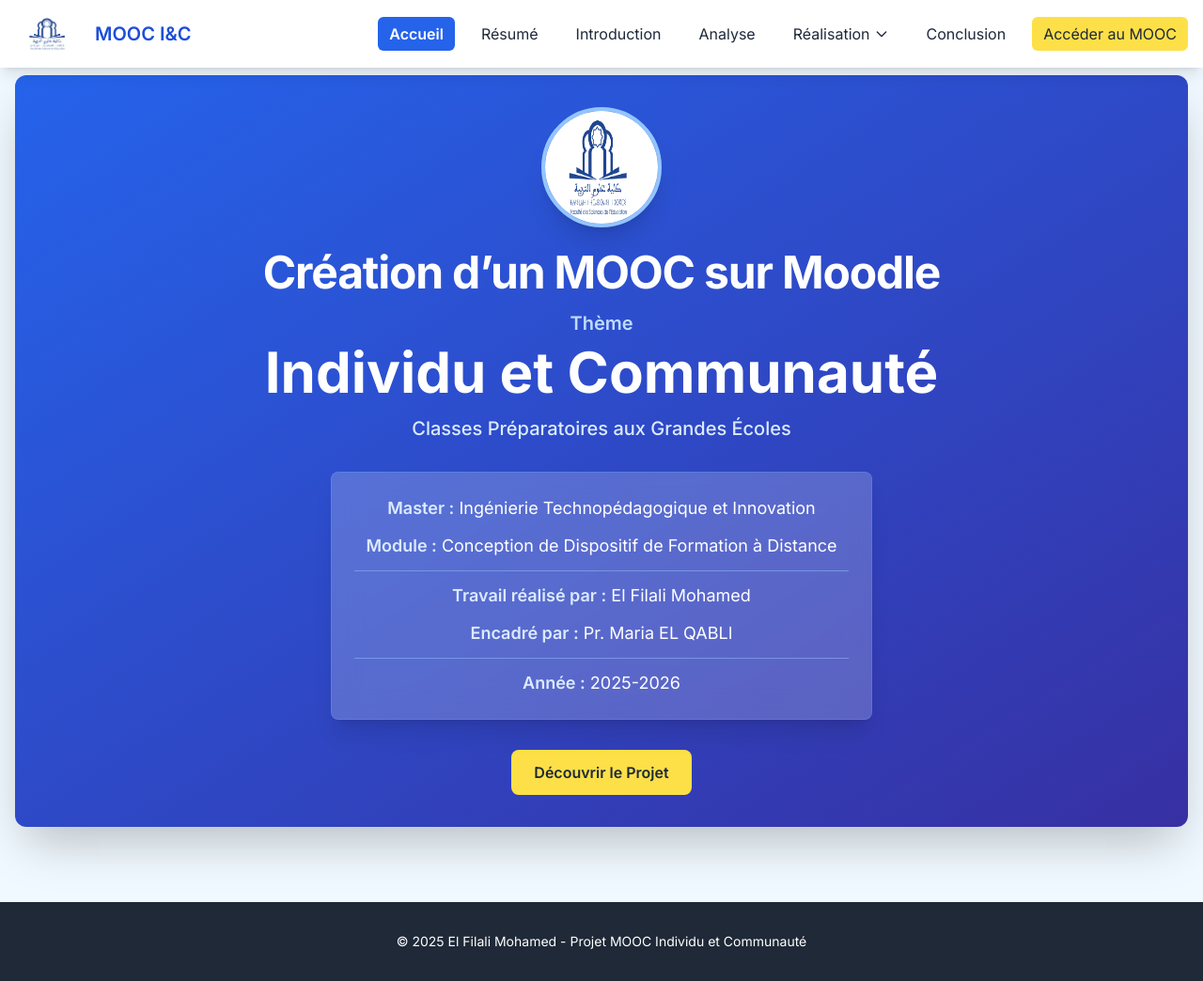
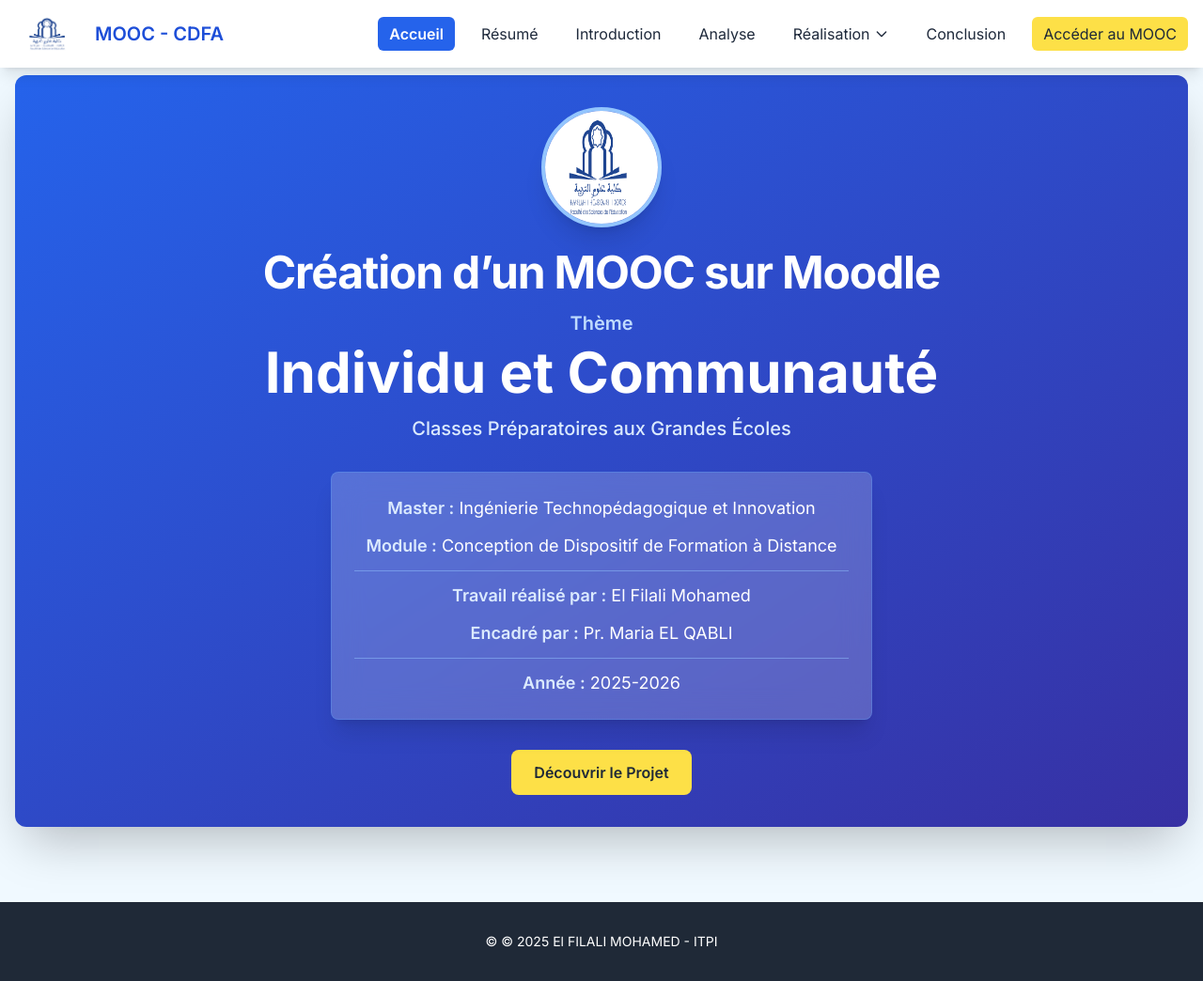
Before and after one commit to educamet/mooc, a plain HTML site: page index.html in a window 1280 px wide. Shown: the whole page at 94% size. Drawn offline with nearby package versions, Linux system fonts and the light colour scheme.

Commit message:
Add files via upload

```diff
--- a/index.html
+++ b/index.html
@@ -156,7 +156,7 @@
         <div class="container mx-auto px-4 py-4 flex justify-between items-center">
             <a href="index.html" class="flex items-center">
                 <img src="fse_logo.png" alt="Logo de la Faculté des Sciences de l'Éducation" class="h-10 mr-3" onerror="this.src='https://placehold.co/40x40/2563eb/ffffff?text=FSE';">
-                <span class="text-xl font-semibold text-blue-700">MOOC I&C</span>
+                <span class="text-xl font-semibold text-blue-700">MOOC - CDFA</span>
             </a>
             <button id="mobile-menu-btn" class="sm:hidden p-2 text-gray-600 hover:text-blue-600 focus:outline-none" aria-label="Ouvrir le menu">
                 <svg class="w-6 h-6" fill="none" stroke="currentColor" viewBox="0 0 24 24"><path stroke-linecap="round" stroke-linejoin="round" stroke-width="2" d="M4 6h16M4 12h16M4 18h16"></path></svg>
@@ -227,7 +227,7 @@
     </main>
 
     <footer class="bg-gray-800 text-white py-8 text-center">
-        <p class="text-sm">© 2025 El Filali Mohamed - Projet MOOC Individu et Communauté</p>
+        <p class="text-sm">© © 2025 El FILALI MOHAMED - ITPI</p>
     </footer>
 
     <button id="scrollToTop" title="Retour en haut" aria-label="Retour en haut de la page">
```
Also changed, not shown: conclusion.html (+1 -1 lines), etape1.html (+1 -1 lines), etape8.html (+4 -4 lines), etape8888.html (added, +5 -0 lines), introduction.html (+1 -1 lines), realisation.html (+1 -1 lines), resume.html (+1 -1 lines), figure18_certificat_gratitude.png, 1 other file.
